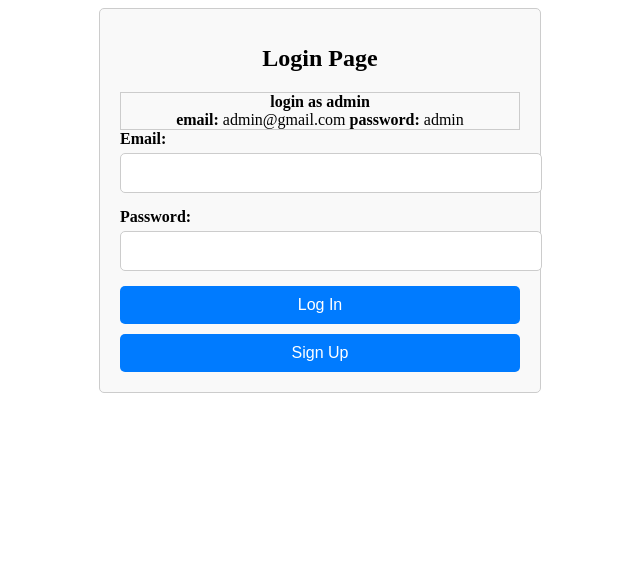
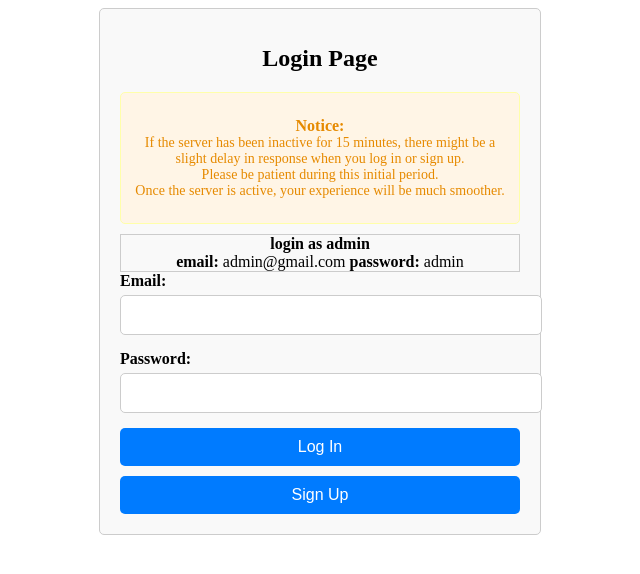
Before and after one commit to abhaysinh-gaikwad/kryzen-app, a React (Vite) app in the folder frontend/: page /login in a window 1280 px wide. Shown: the top 574 px of the page, without its empty margins (320-960 px from the left). Built offline with nearby package versions, Linux system fonts and the light colour scheme.

Commit message:
server notice added

```diff
--- a/frontend/src/pages/CartPage.jsx
+++ b/frontend/src/pages/CartPage.jsx
@@ -14,6 +14,7 @@ const CartPage = () => {
 
   const fetchCartItems = async () => {
     try {
+      const username = localStorage.getItem('username');
       const response = await axios.get(`https://kryzen-app.onrender.com/api/products/${username}/cart`, {
         headers: {
           Authorization: `Bearer ${authToken}`,
@@ -49,9 +50,8 @@ const CartPage = () => {
     }
   };
 
-  const username = localStorage.getItem('username');
   const handleProducts = () => {
-    navigate(`/products/${username}`); // Navigate to the '/product' route
+    navigate(`/products/${localStorage.getItem('username')}`); // Navigate to the '/product' route
   };
 
   return (
--- a/frontend/src/pages/Login.jsx
+++ b/frontend/src/pages/Login.jsx
@@ -43,6 +43,10 @@ const Login = () => {
     return (
         <div className="form-container">
             <h1>Login Page</h1>
+            <div className="server-delay-notice" style={ { marginBottom: '10px', padding: '10px', border: '1px solid #ffa', backgroundColor: '#fff5e6', borderRadius: '5px', textAlign: 'center' } }>
+                <p style={ { fontSize: '14px', color: '#e68a00' } }>
+                    <strong style={ { color: '#e68a00',  fontSize: '16px'} }>Notice:</strong> <br /> If the server has been inactive for 15 minutes, there might be a slight delay in response when you log in or sign up. <br />Please be patient during this initial period. <br />Once the server is active, your experience will be much smoother.                </p>
+            </div>
             {message && <p className="success">{message}</p>}
             {error && <p className="error">{error}</p>}
             <form onSubmit={handleSubmit}>
```
